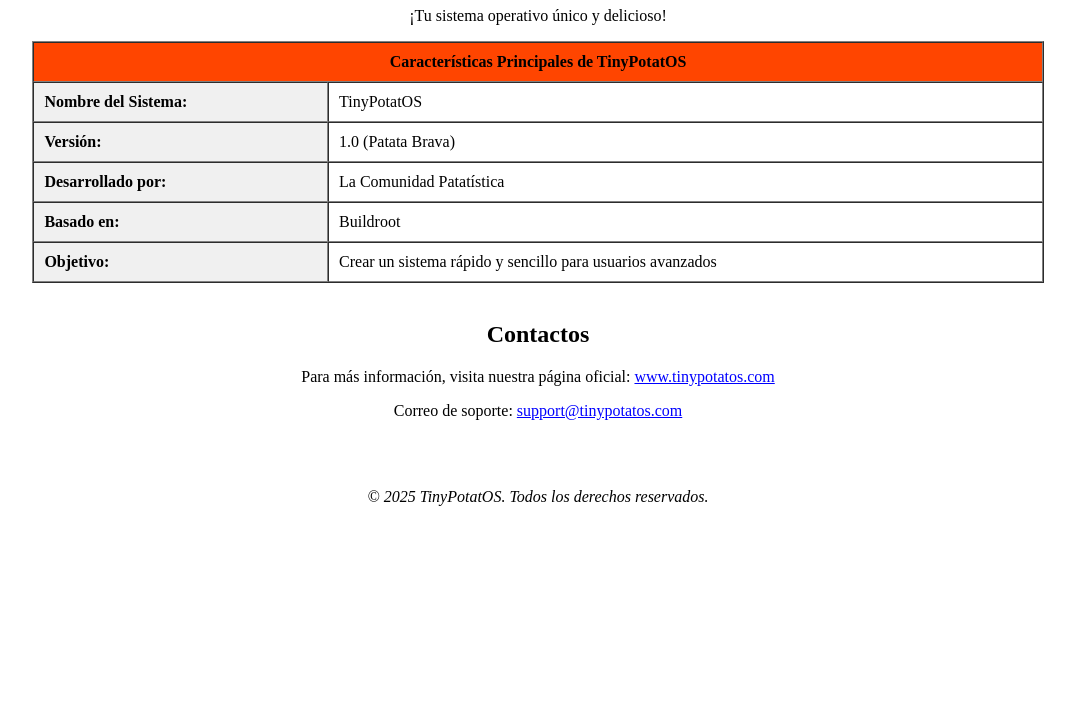
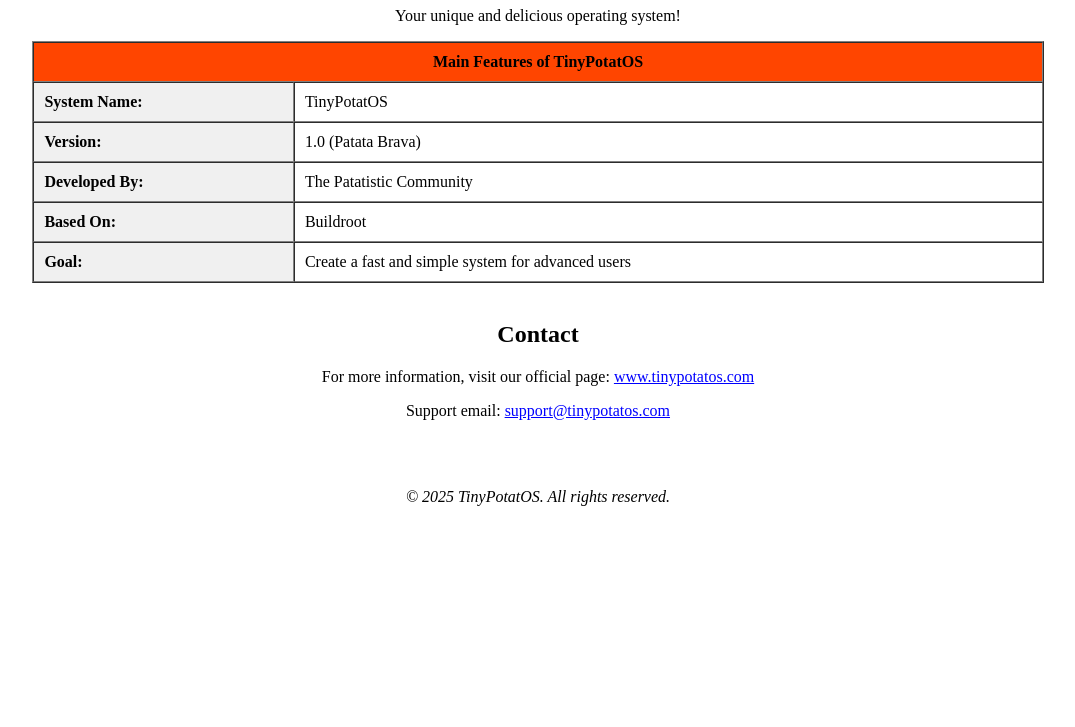
Before and after one commit to wissendrust/tinypotatOS, a plain HTML site: page index.html in a window 1280 px wide. Shown: the part 73-800 px from the top of the page, without its empty margins (102-1177 px from the left). Drawn offline with Linux system fonts and the light colour scheme.

Commit message:
Update index.html

```diff
--- a/index.html
+++ b/index.html
@@ -1,5 +1,5 @@
 <!DOCTYPE html>
-<html lang="es">
+<html lang="en">
 <head>
     <meta charset="UTF-8">
     <meta name="viewport" content="width=device-width, initial-scale=1.0">
@@ -8,44 +8,44 @@
 </head>
 <body bgcolor="#ffffff" text="#000000" link="#0000FF" vlink="#800080" alink="#FF0000">
     <center>
-        <h1>Bienvenido a <font color="#FF4500">TinyPotatOS 1.0</font></h1>
-        <p>¡Tu sistema operativo único y delicioso!</p>
+        <h1>Welcome to <font color="#FF4500">TinyPotatOS 1.0</font></h1>
+        <p>Your unique and delicious operating system!</p>
 
         <table width="80%" border="1" cellpadding="10" cellspacing="0">
             <tr>
-                <td colspan="2" align="center" bgcolor="#FF4500"><b>Características Principales de TinyPotatOS</b></td>
+                <td colspan="2" align="center" bgcolor="#FF4500"><b>Main Features of TinyPotatOS</b></td>
             </tr>
             <tr>
-                <td bgcolor="#F0F0F0"><b>Nombre del Sistema:</b></td>
+                <td bgcolor="#F0F0F0"><b>System Name:</b></td>
                 <td>TinyPotatOS</td>
             </tr>
             <tr>
-                <td bgcolor="#F0F0F0"><b>Versión:</b></td>
+                <td bgcolor="#F0F0F0"><b>Version:</b></td>
                 <td>1.0 (Patata Brava)</td>
             </tr>
             <tr>
-                <td bgcolor="#F0F0F0"><b>Desarrollado por:</b></td>
-                <td>La Comunidad Patatística</td>
+                <td bgcolor="#F0F0F0"><b>Developed By:</b></td>
+                <td>The Patatistic Community</td>
             </tr>
             <tr>
-                <td bgcolor="#F0F0F0"><b>Basado en:</b></td>
+                <td bgcolor="#F0F0F0"><b>Based On:</b></td>
                 <td>Buildroot</td>
             </tr>
             <tr>
-                <td bgcolor="#F0F0F0"><b>Objetivo:</b></td>
-                <td>Crear un sistema rápido y sencillo para usuarios avanzados</td>
+                <td bgcolor="#F0F0F0"><b>Goal:</b></td>
+                <td>Create a fast and simple system for advanced users</td>
             </tr>
         </table>
 
         <br>
 
-        <h2>Contactos</h2>
-        <p>Para más información, visita nuestra página oficial: <a href="http://www.tinypotatos.com" target="_blank">www.tinypotatos.com</a></p>
-        <p>Correo de soporte: <a href="mailto:support@tinypotatos.com">support@tinypotatos.com</a></p>
+        <h2>Contact</h2>
+        <p>For more information, visit our official page: <a href="http://www.tinypotatos.com" target="_blank">www.tinypotatos.com</a></p>
+        <p>Support email: <a href="mailto:support@tinypotatos.com">support@tinypotatos.com</a></p>
 
         <br><br>
         <footer>
-            <p><i>&copy; 2025 TinyPotatOS. Todos los derechos reservados.</i></p>
+            <p><i>&copy; 2025 TinyPotatOS. All rights reserved.</i></p>
         </footer>
     </center>
 </body>
```
